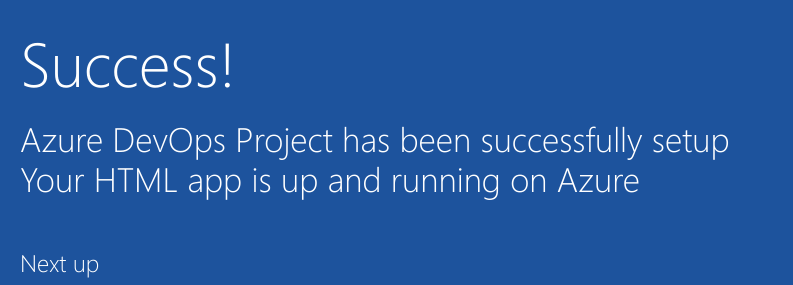
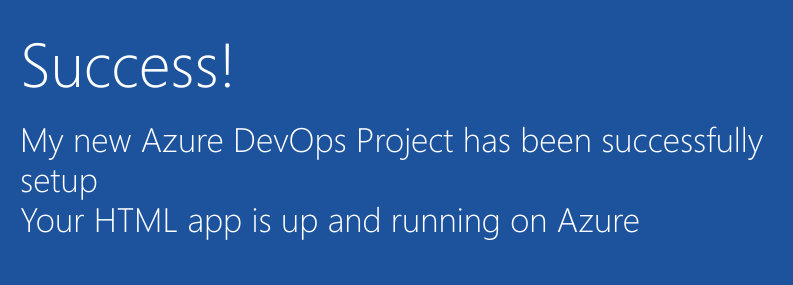
Before and after one commit to okeyobia/ed-git-aperturetech-assignment, a plain HTML site: page index.html in a window 1280 px wide. Shown: the part 352-637 px from the top of the page, 205-998 px from the left. Drawn offline with Linux system fonts and the light colour scheme.

Commit message:
added my new in index.html

```diff
--- a/index.html
+++ b/index.html
@@ -19,7 +19,7 @@
         </div>
             <div class="content-body">
                 <div class="success-text">Success!</div>
-                <div class="description line-1"> Azure DevOps Project has been successfully setup</div>
+                <div class="description line-1"> My new Azure DevOps Project has been successfully setup</div>
                 <div class="description line-2"> Your HTML app is up and running on Azure</div>
                 <div class="next-steps-container">
                     <div class="next-steps-header">Next up</div>
```
